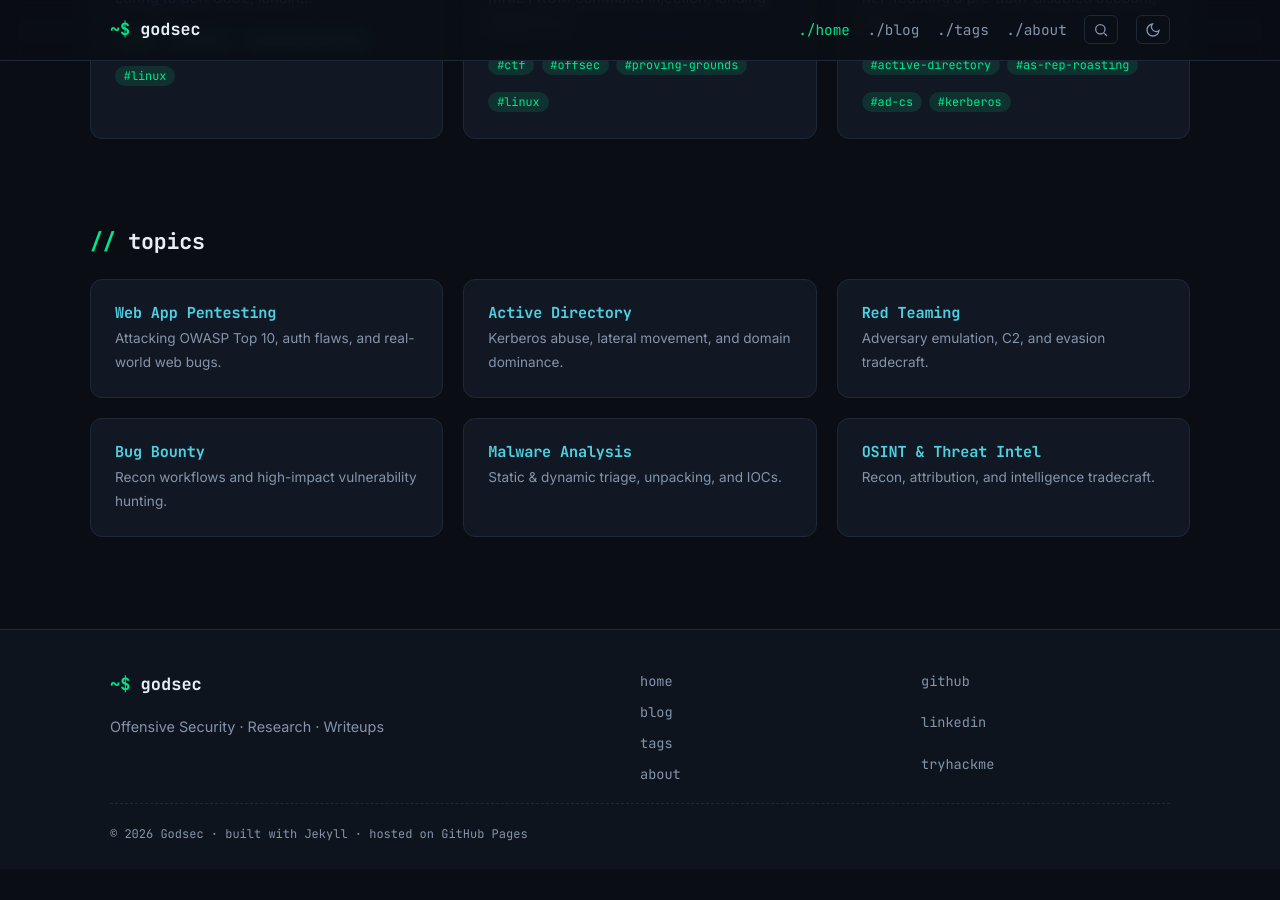
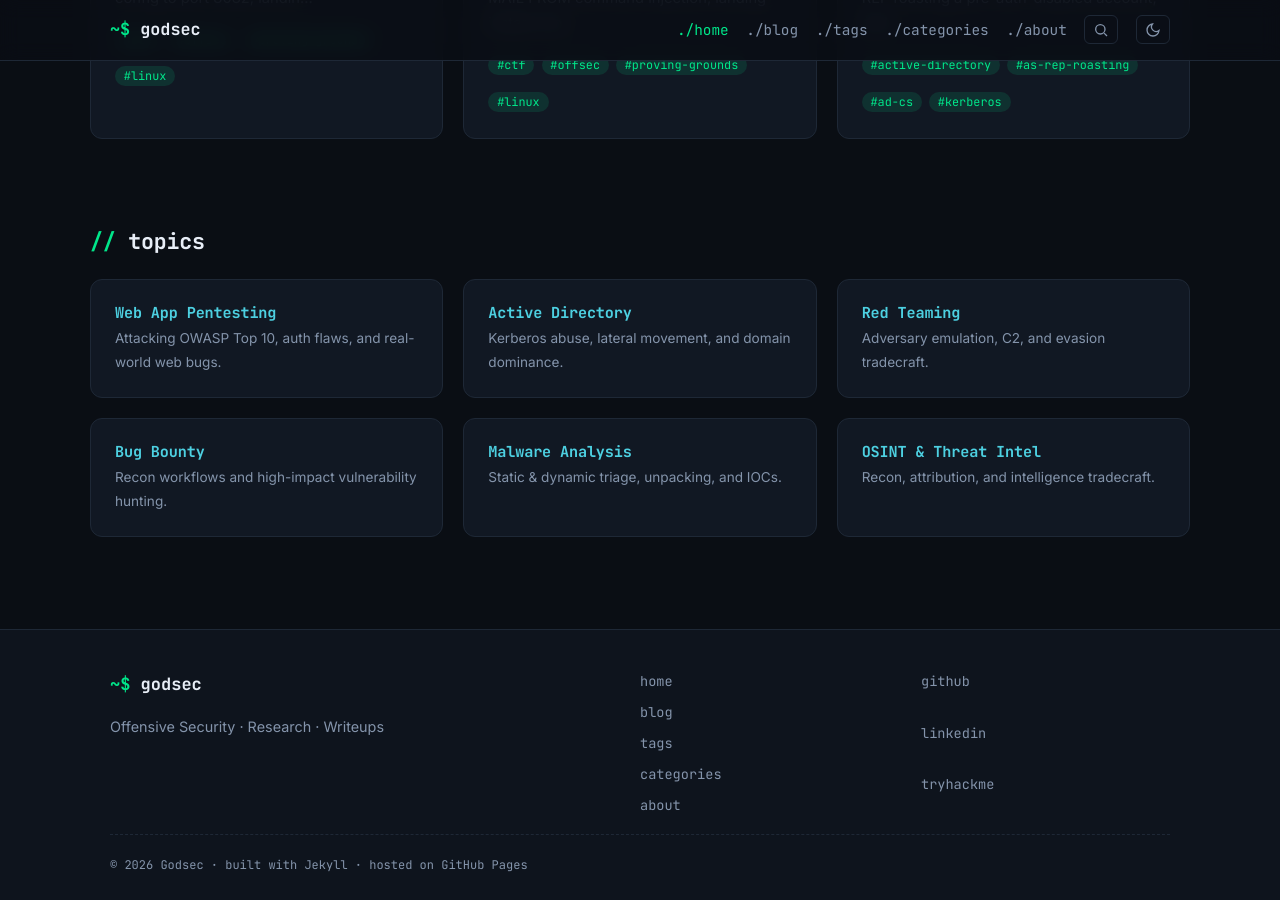
Before and after one commit to 0xGodsec/0xGodsec.github.io, a Jekyll site: the page built from index.html, in a window 1280 px wide and 900 px high, scrolled down 1301 px. Built offline with Jekyll 4.4.1, drawn with Linux system fonts in a browser that asks for light colours; before the commit the page ends 2170 px from its top, so only the background shows below that.

Commit message:
feat: add categories page to navigation
Co-Authored-By: Claude Opus 5 <noreply@anthropic.com>

```diff
--- a/_data/navigation.yml
+++ b/_data/navigation.yml
@@ -4,5 +4,7 @@
   url: /blog/
 - title: tags
   url: /tags/
+- title: categories
+  url: /categories/
 - title: about
   url: /about/
```
